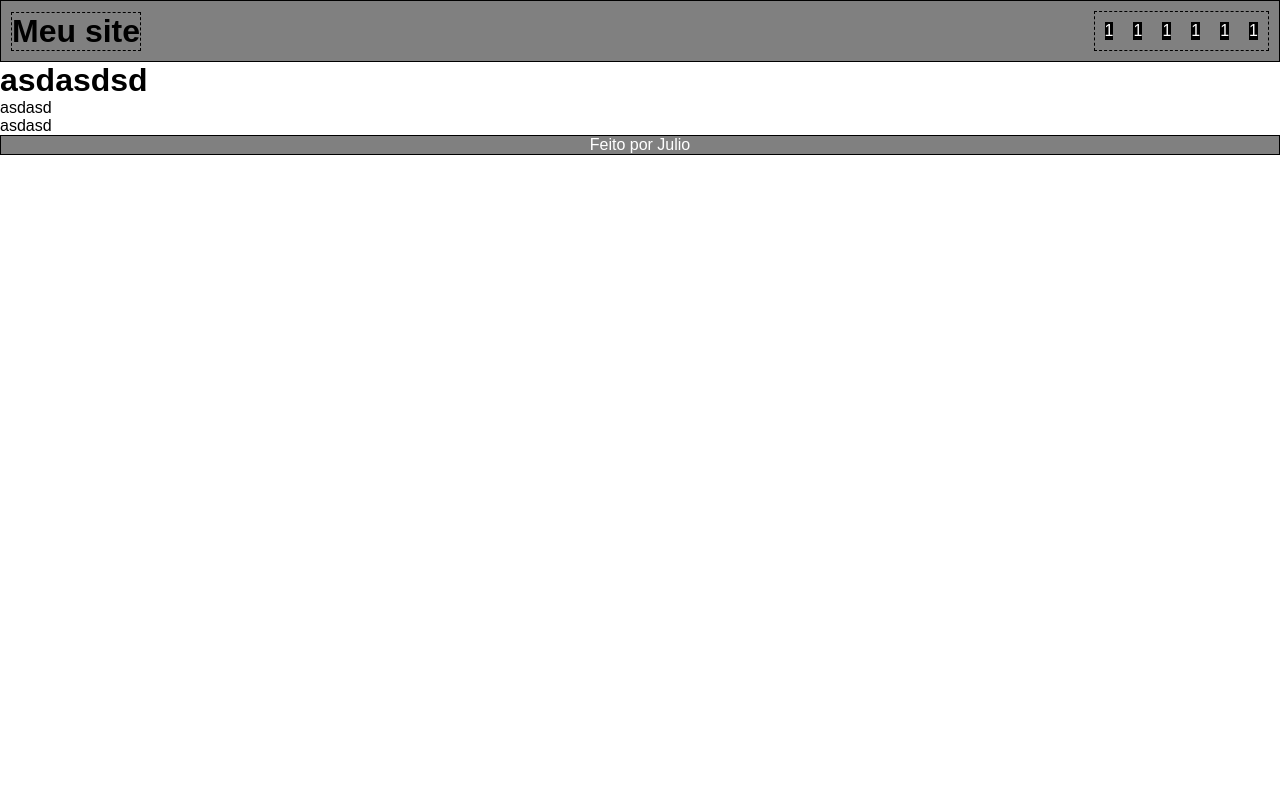
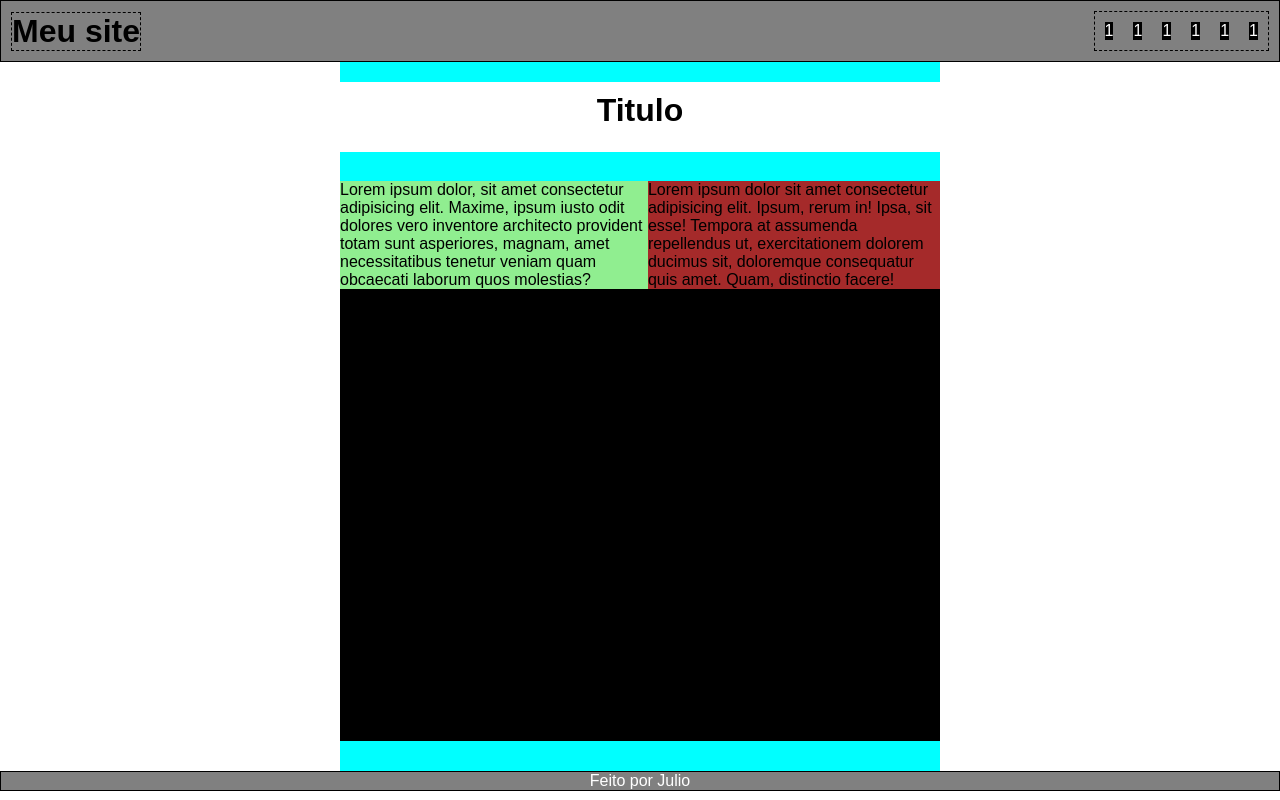
Before and after one commit to julioqueirozdev/portfolio, a plain HTML site: page projeto_1/index.html in a window 1280 px wide. Drawn offline with Linux system fonts and the light colour scheme; files whose address does not match are found by name.

Commit message:
ajustes no css e html

```diff
--- a/projeto_1/index.html
+++ b/projeto_1/index.html
@@ -22,12 +22,15 @@
         </nav>
     </header>
     <main>
-        <h1>asdasdsd</h1>
-        <section>
-            asdasd
-        </section>
-        <section>
-            asdasd
+        <!-- adicionar uma section para conter o titulo -->
+        <h1>Titulo</h1>
+        <section id="container">
+            <section id="imagem">
+                <p>Lorem ipsum dolor, sit amet consectetur adipisicing elit. Maxime, ipsum iusto odit dolores vero inventore architecto provident totam sunt asperiores, magnam, amet necessitatibus tenetur veniam quam obcaecati laborum quos molestias?</p>
+            </section>
+            <section id="conteudo">
+                <p>Lorem ipsum dolor sit amet consectetur adipisicing elit. Ipsum, rerum in! Ipsa, sit esse! Tempora at assumenda repellendus ut, exercitationem dolorem ducimus sit, doloremque consequatur quis amet. Quam, distinctio facere!</p>
+            </section>
         </section>
     </main>
     <footer>
--- a/projeto_1/src/css/style.css
+++ b/projeto_1/src/css/style.css
@@ -34,7 +34,7 @@ header > h1 {
 header > nav{
     border: 1px dashed black;
     display: flex;
-    flex-flow: row wrap;
+    flex-flow: row nowrap;
     justify-content: flex-end;
 }
 
@@ -46,6 +46,44 @@ header > nav > a {
     text-align: center;
 }
 
+main{
+    width: 600px;
+    height: 88.6vh;
+    background-color: aqua;
+    display: flex;
+    margin: auto;
+    flex-flow: row wrap;
+    justify-content: center;
+}
+
+main>h1{
+    display: block;
+    width: 50vw;
+    background-color: white;
+    text-align: center;
+    height: 70px;
+    padding-top: 10px;
+    margin-top: 20px;
+    /* color: white; */
+}
+
+section#container{
+    background-color: black;
+    height: 70vh;
+    display: flex;
+    flex-flow: row nowrap;
+    align-items: flex-start;
+}
+
+section#imagem{
+    background-color: lightgreen;
+
+}
+
+section#conteudo{
+    background-color: brown;
+}
+
 footer{
     background-color: grey;
     text-align: center;
```
